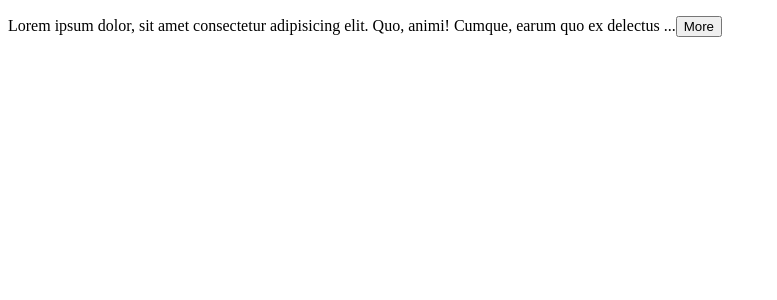
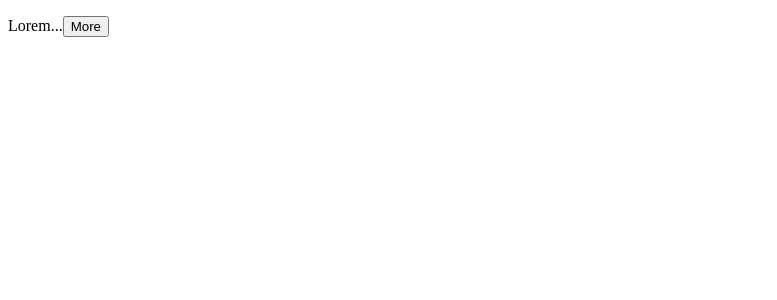
Before and after one commit to AnnLP2/react_course, a React (Vite) app: page / in a window 1280 px wide. Shown: the top 300 px of the page, without its empty margins (0-777 px from the left). Built offline with nearby package versions, Linux system fonts and the light colour scheme.

Commit message:
lesson 46 expandable text

```diff
--- a/src/App.tsx
+++ b/src/App.tsx
@@ -3,7 +3,7 @@ import ExpandableText from "./components/ExpandableText";
 function App() {
   return (
     <div>
-      <ExpandableText>
+      <ExpandableText maxChars={5}>
         Lorem ipsum dolor, sit amet consectetur adipisicing elit. Quo, animi!
         Cumque, earum quo ex delectus nihil repellendus pariatur non possimus,
         accusamus sapiente unde. Quaerat consequatur ut eligendi in, temporibus
```
